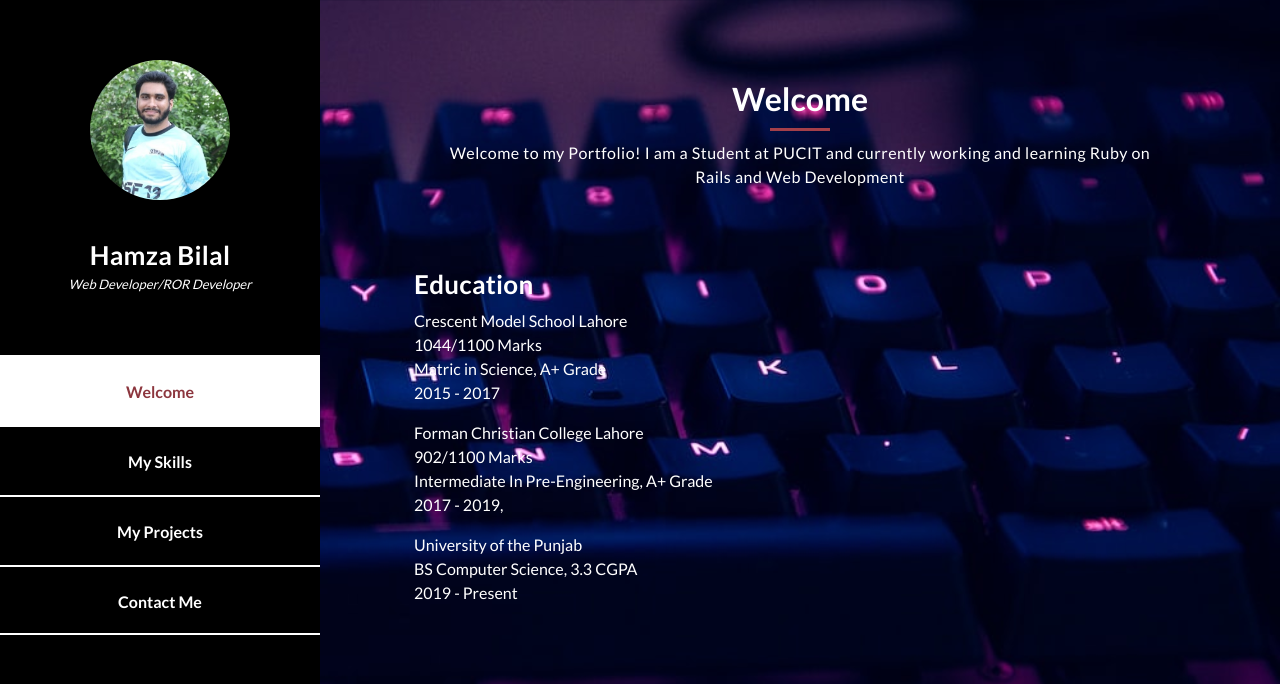
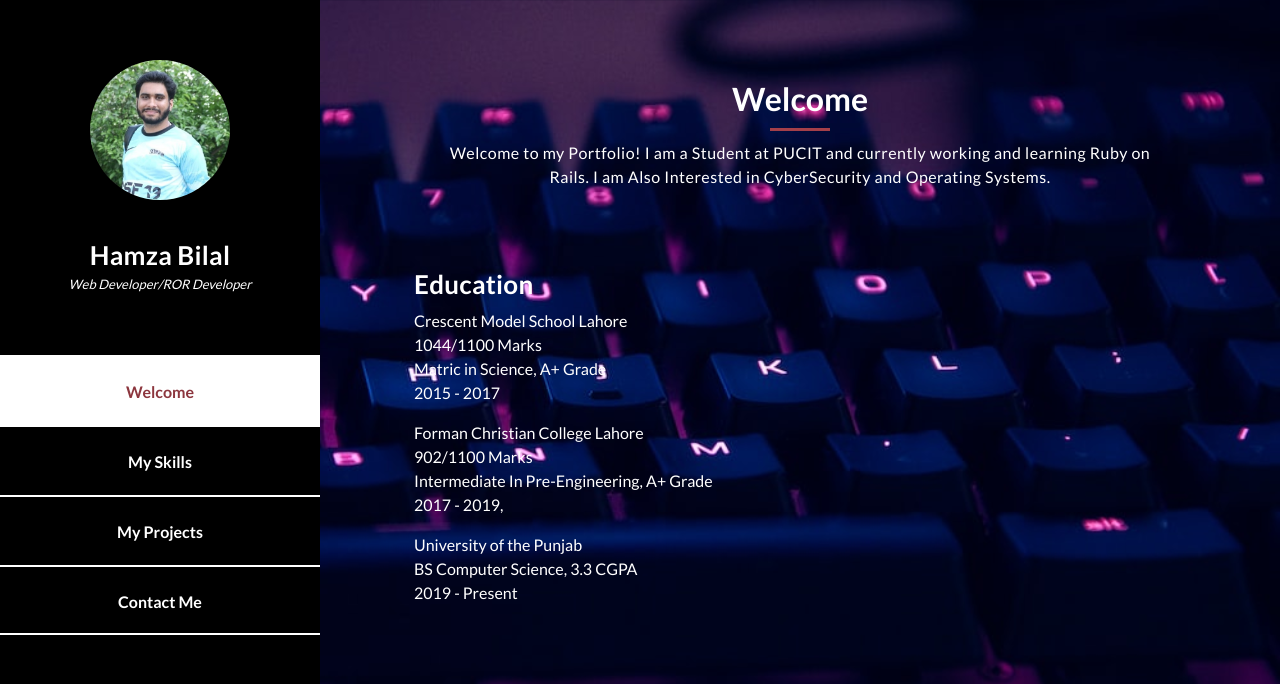
Before and after one commit to Hmza-Bilal/PortFolio, a plain HTML site: page index.html in a window 1280 px wide. Shown: the top 684 px of the page. Drawn offline with Linux system fonts and the light colour scheme.

Commit message:
Update index.html

```diff
--- a/index.html
+++ b/index.html
@@ -86,7 +86,7 @@ https://templatemo.com/tm-531-reflux
             <h2>Welcome</h2>
             <div class="line-dec"></div>
             <span
-              >Welcome to my Portfolio! I am a Student at PUCIT and currently working and learning Ruby on Rails and Web Development
+              >Welcome to my Portfolio! I am a Student at PUCIT and currently working and learning Ruby on Rails. I am Also Interested in CyberSecurity and Operating Systems.
               </span
             >
           </div>
```
